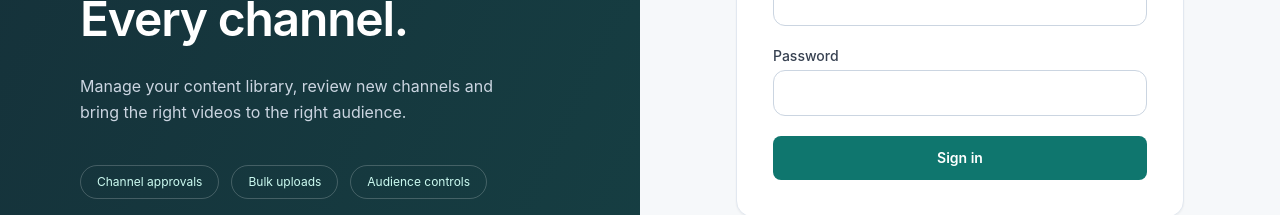
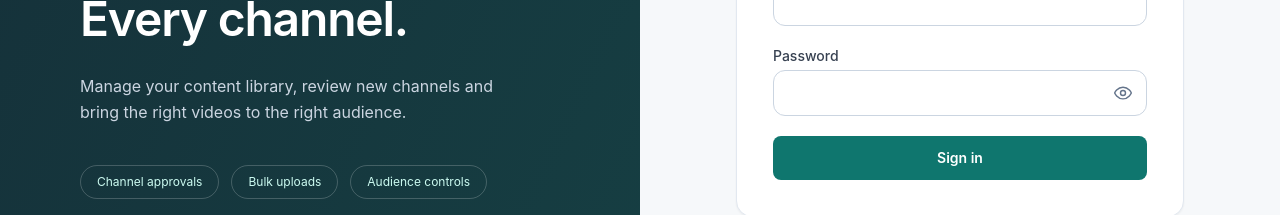
Before and after one commit to sahilchandpara008-pixel/Puffle, a Next.js app in the folder admin/: page /admin/login in a window 1280 px wide. Shown: the part 362-577 px from the top of the page. Built offline with nearby package versions, Linux system fonts and the light colour scheme; no server answers.

Commit message:
Add accessible show and hide password control to admin login

```diff
--- a/admin/src/app/admin/login/page.tsx
+++ b/admin/src/app/admin/login/page.tsx
@@ -7,6 +7,7 @@ function LoginForm() {
   const q = useSearchParams();
   const [email, setEmail] = useState("");
   const [password, setPassword] = useState("");
+  const [showPassword, setShowPassword] = useState(false);
   const [err, setErr] = useState(q.get("error") ?? "");
   const [busy, setBusy] = useState(false);
 
@@ -36,7 +37,14 @@ function LoginForm() {
         <input className={input} type="email" value={email} onChange={(e) => setEmail(e.target.value)} required autoComplete="email" />
       </label>
       <label className="block text-sm"><span className="mb-1 block font-medium text-gray-700">Password</span>
-        <input className={input} type="password" value={password} onChange={(e) => setPassword(e.target.value)} required autoComplete="current-password" />
+        <div className="relative">
+          <input aria-label="Password" className={input + " pr-12"} type={showPassword ? "text" : "password"} value={password} onChange={(e) => setPassword(e.target.value)} required autoComplete="current-password" />
+          <button type="button" aria-label={showPassword ? "Hide password" : "Show password"} aria-pressed={showPassword} onClick={() => setShowPassword(value => !value)} className="absolute inset-y-0 right-0 flex w-12 items-center justify-center rounded-r-xl text-slate-500 hover:text-teal-700">
+            <svg width="20" height="20" viewBox="0 0 24 24" fill="none" stroke="currentColor" strokeWidth="1.7" strokeLinecap="round" strokeLinejoin="round" aria-hidden="true">
+              {showPassword ? <><path d="m3 3 18 18 M10.6 10.6a2 2 0 0 0 2.8 2.8 M9.5 5.2A11 11 0 0 1 12 5c7 0 10 7 10 7a18 18 0 0 1-3.2 4.2 M6.3 6.3A18 18 0 0 0 2 12s3 7 10 7a11 11 0 0 0 5-1.2" /></> : <><path d="M2 12s3-7 10-7 10 7 10 7-3 7-10 7S2 12 2 12Z" /><circle cx="12" cy="12" r="3" /></>}
+            </svg>
+          </button>
+        </div>
       </label>
       {err && <p className="rounded-lg border border-red-200 bg-red-50 px-3 py-2 text-sm text-red-700" role="alert">{err}</p>}
       <button className="w-full rounded-lg bg-teal-700 px-4 py-3 text-sm font-semibold text-white hover:bg-teal-800 disabled:opacity-50" disabled={busy}>{busy ? "Signing in…" : "Sign in"}</button>
```
